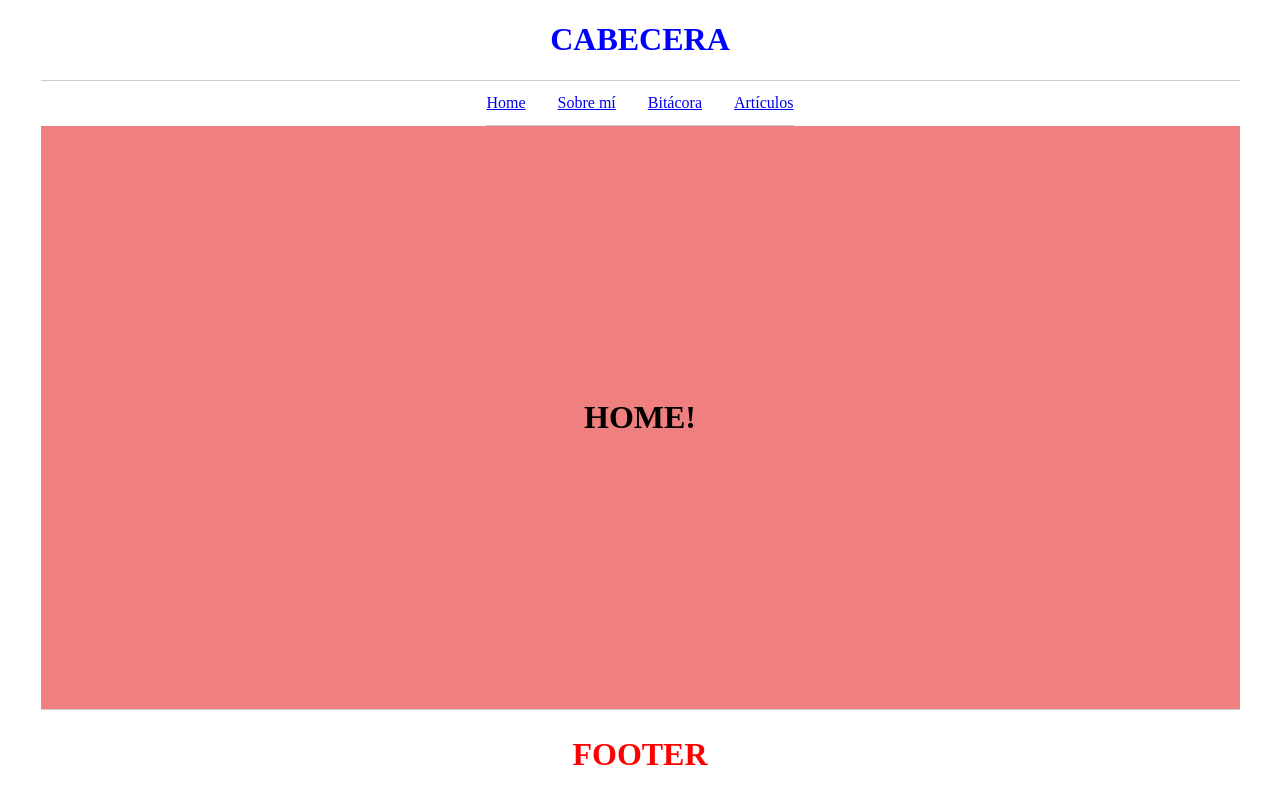
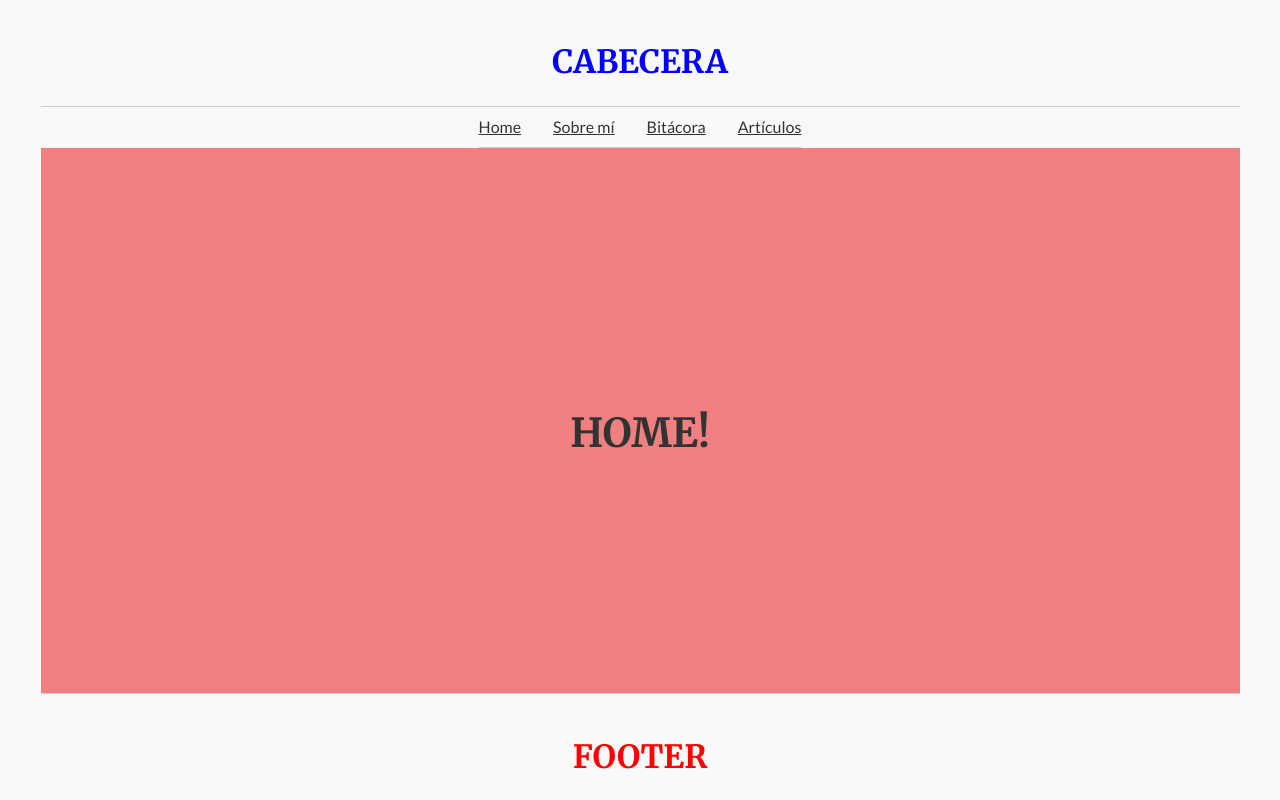
Before and after one commit to CarlosMunozDiaz/carlosmunozdiaz.github.io, a SvelteKit app: page / in a window 1280 px wide. Built offline with nearby package versions, Linux system fonts and the light colour scheme.

Commit message:
Pesos para elementos

```diff
--- a/src/routes/app.css
+++ b/src/routes/app.css
@@ -1,7 +1,66 @@
 /* FUENTES */
 @import url('https://fonts.googleapis.com/css2?family=Lato:ital,wght@0,100;0,300;0,400;0,700;0,900;1,100;1,300;1,400;1,700;1,900&family=Merriweather:ital,opsz,wght@0,18..144,300..900;1,18..144,300..900&display=swap');
 
-/* PÁGINAS (TRANSICIONES) */
+:root {
+  --primary-color: #333; /* Títulos */
+  --secondary-color: #555; /* Subtítulos */
+  --text-color: #666; /* Texto */
+  --background-color: #f9f9f9; /* Fondo */
+}
+
+body {
+  font-family: 'Lato', sans-serif; /* Fuente base */
+  font-weight: 400; /* Regular */
+  font-size: 16px; /* Tamaño de fuente base */
+  line-height: 1.5;
+  color: var(--text-color);
+  background-color: var(--background-color);
+  margin: 0;
+  padding: 0;
+}
+h1 {font-size: 2.5em;}
+h2 {font-size: 2em;}
+h3 {font-size: 1.5em;}
+h4 {font-size: 1.2em;}
+h5 {font-size: 1em;}
+h6 {font-size: 0.9em;}
+p, li, span, a {font-size: 1em;}
+
+/* Títulos principales */
+h1, h2 {
+  font-family: 'Merriweather', serif;
+  font-weight: 700;
+  color: var(--primary-color);
+  margin: 1.2em 0 0.6em;
+}
+
+/* Subtítulos */
+h3, h4, h5, h6 {
+  font-family: 'Merriweather', serif;
+  font-weight: 400;
+  color: var(--secondary-color);
+  margin: 1em 0 0.5em;
+}
+
+/* Texto general */
+p, li, span {
+  font-family: 'Lato', sans-serif;
+  font-weight: 300; /* Light */
+  color: var(--text-color);
+  margin-bottom: 1em;
+}
+
+/* Enlaces */
+a {
+  color: var(--primary-color);
+  font-weight: 400;
+}
+a:hover {
+  text-decoration: underline;
+}
+/* FINAL ----- FUENTES */
+
+/* VIEW TRANSITIONS */
 [view-transition-name="page"] {
   isolation: isolate;
   width: 100%;
@@ -21,8 +80,9 @@
   animation:
     1s cubic-bezier(0.4, 0, 0.2, 1) both slide-from-right;
 }
+/* FINAL ----- VIEW TRANSITIONS */
 
-/* ESTILOS GENÉRICOS PARA CONTENIDO */
+/* CONTENIDO GENÉRICO */
 body {
     margin: 0;
     contain: layout paint;
@@ -38,6 +98,7 @@ body main.container {
     flex-direction: column;
     align-items: center;
 }
+/* FINAL ----- CONTENIDO GENÉRICO */
 
 /* ANIMACIONES */
 @keyframes fade-in {
@@ -63,3 +124,4 @@ body main.container {
     transform: translateX(100vw);
   }
 }
+/* FINAL ----- ANIMACIONES */
```
